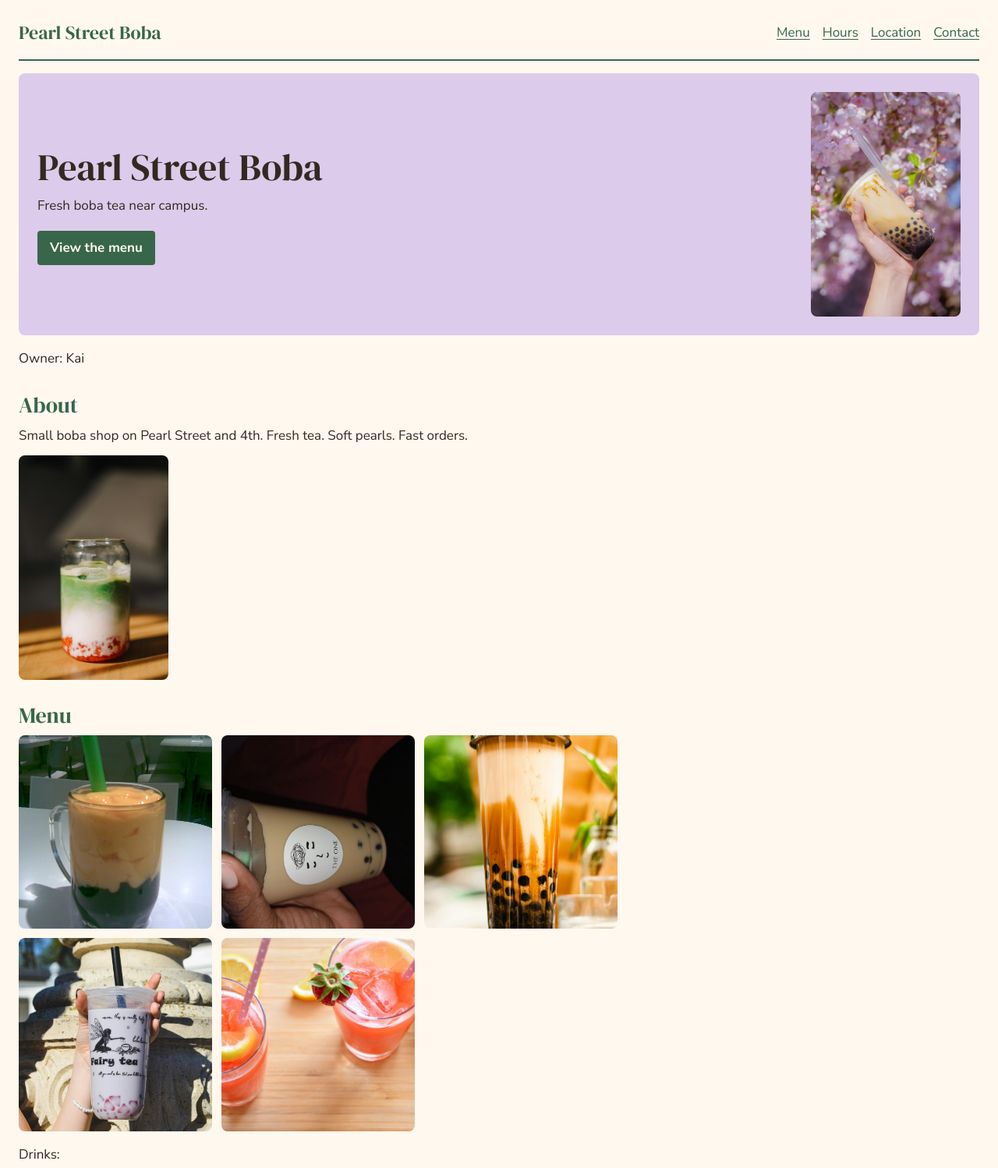
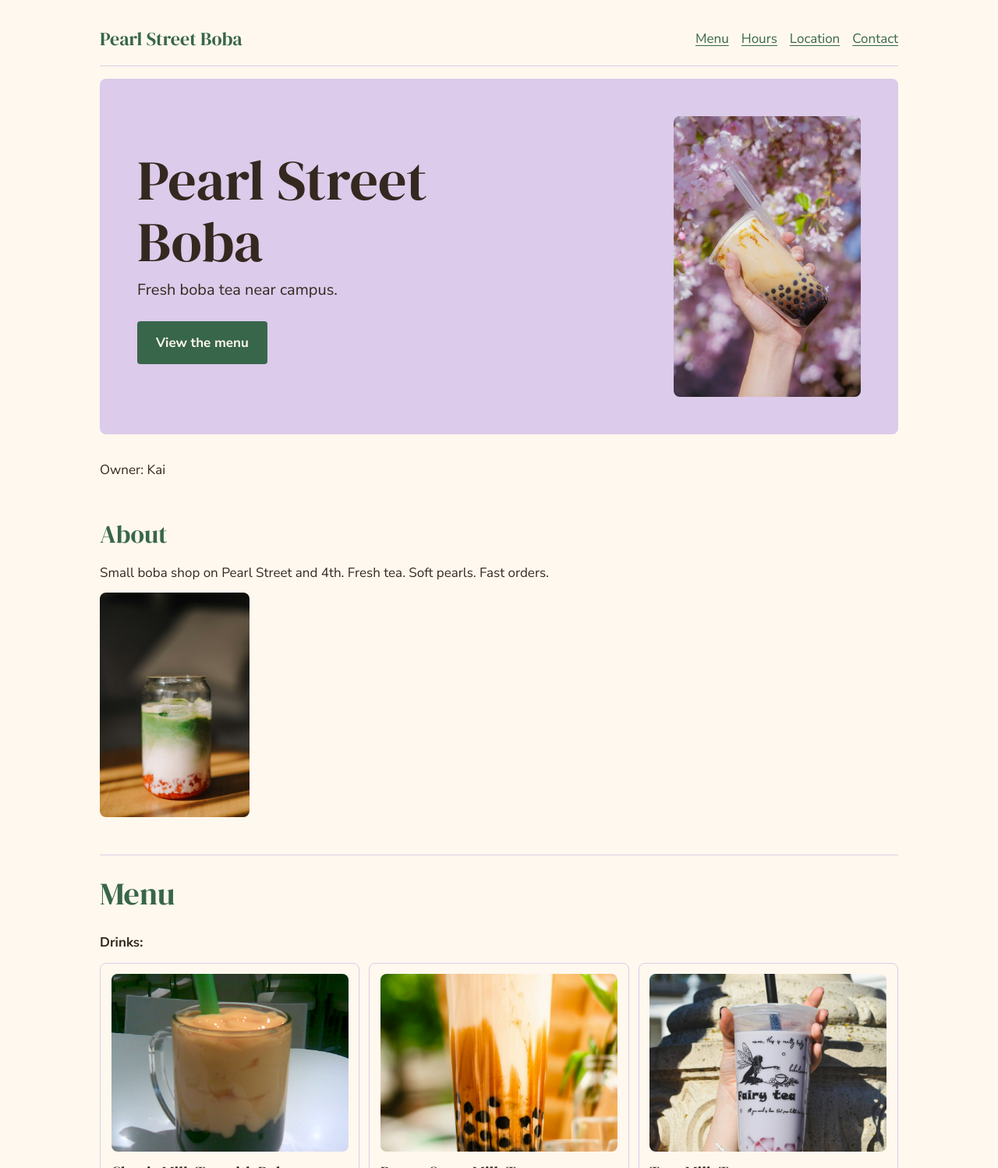
Before and after one commit to terrencez2013/pearl-street-boba, a plain HTML site: page index.html in a window 1280 px wide. Shown: the top 1498 px of the page at 78% size. Drawn offline with Linux system fonts and the light colour scheme.

Commit message:
Strengthen hero and menu visual hierarchy

```diff
--- a/index.html
+++ b/index.html
@@ -17,8 +17,9 @@
     }
 
     body {
-      margin: 0;
-      padding: 1.5rem;
+      max-width: 64rem;
+      margin: 0 auto;
+      padding: clamp(1rem, 3vw, 2rem);
       font-family: "Nunito Sans", Arial, sans-serif;
       font-size: 1.0625rem;
       line-height: 1.65;
@@ -34,7 +35,7 @@
       justify-content: space-between;
       gap: 0.75rem 1.5rem;
       padding-bottom: 1rem;
-      border-bottom: 2px solid var(--primary);
+      border-bottom: 1px solid var(--secondary);
       margin-bottom: 1rem;
     }
 
@@ -60,9 +61,9 @@
       flex-wrap: wrap;
       align-items: center;
       justify-content: space-between;
-      gap: 1rem;
-      padding: 1.5rem;
-      margin-bottom: 1rem;
+      gap: 2rem;
+      padding: clamp(1.5rem, 4vw, 3rem);
+      margin-bottom: 2rem;
       border-radius: 0.5rem;
       background: var(--secondary);
     }
@@ -74,16 +75,28 @@
       border-radius: 0.5rem;
     }
 
-    .hero .photo,
+    .hero > div {
+      flex: 1 1 18rem;
+    }
+
+    .hero p {
+      font-size: 1.25rem;
+      margin-bottom: 1rem;
+    }
+
+    .hero .photo {
+      width: 15rem;
+    }
+
     .about-photo {
       width: 12rem;
     }
 
     .menu-photos {
       display: grid;
-      grid-template-columns: repeat(2, minmax(0, 1fr));
+      grid-template-columns: repeat(5, minmax(0, 1fr));
       gap: 0.75rem;
-      max-width: 48rem;
+      max-width: 32rem;
       margin-bottom: 1rem;
     }
 
@@ -97,7 +110,7 @@
     .hero-button {
       display: inline-block;
       margin-top: 0.5rem;
-      padding: 0.5rem 1rem;
+      padding: 0.85rem 1.5rem;
       border-radius: 0.25rem;
       background: var(--primary);
       color: var(--background);
@@ -181,13 +194,26 @@
 
     h1 {
       margin: 0 0 0.35rem;
-      font-size: clamp(2rem, 1.5rem + 2vw, 3rem);
+      font-size: clamp(2.5rem, 1.5rem + 4vw, 4.5rem);
+      line-height: 1.1;
+      max-width: 12ch;
     }
 
     h2 {
       color: var(--primary);
-      margin: 1.75rem 0 0.5rem;
-      font-size: 1.75rem;
+      margin: 3rem 0 1rem;
+      font-size: 2rem;
+    }
+
+    #menu {
+      font-size: 2.5rem;
+      padding-top: 1.5rem;
+      border-top: 1px solid var(--secondary);
+    }
+
+    .menu-label {
+      font-weight: 700;
+      margin: 1.5rem 0 0.75rem;
     }
 
     p {
@@ -208,7 +234,7 @@
       display: grid;
       grid-template-columns: repeat(2, minmax(0, 1fr));
       gap: 0.75rem;
-      max-width: 48rem;
+      max-width: 64rem;
       padding: 0;
       list-style: none;
     }
@@ -236,6 +262,8 @@
 
     .drink-cards p {
       margin: 0;
+      color: var(--primary);
+      font-weight: 700;
     }
 
     .visit-row {
@@ -251,7 +279,6 @@
 
     @media (min-width: 44rem) {
       .drink-cards,
-      .menu-photos,
       .toppings-grid {
         grid-template-columns: repeat(3, minmax(0, 1fr));
       }
@@ -285,14 +312,7 @@
   <img class="photo about-photo" src="images/layered.jpg" width="900" height="1350" loading="lazy" alt="Layered boba drink" />
 
   <h2 id="menu">Menu</h2>
-  <div class="menu-photos">
-    <img class="photo" src="images/milk-tea.jpg" width="960" height="1280" loading="lazy" alt="Milk tea" />
-    <img class="photo" src="images/brown-sugar.jpg" width="900" height="675" loading="lazy" alt="Brown sugar boba" />
-    <img class="photo" src="images/brown-sugar-cup.jpg" width="900" height="1350" loading="lazy" alt="Cup of brown sugar milk tea" />
-    <img class="photo" src="images/taro.jpg" width="900" height="1350" loading="lazy" alt="Taro drink" />
-    <img class="photo" src="images/strawberry.jpg" width="900" height="600" loading="lazy" alt="Strawberry drink" />
-  </div>
-  <p>Drinks:</p>
+  <p class="menu-label">Drinks:</p>
   <ul class="drink-cards" role="list">
     <li>
       <img class="photo" src="images/milk-tea.jpg" width="960" height="1280" loading="lazy" alt="Classic milk tea with boba pearls" />
@@ -340,7 +360,15 @@
     </li>
   </ul>
 
-  <p>Toppings:</p>
+  <div class="menu-photos">
+    <img class="photo" src="images/milk-tea.jpg" width="960" height="1280" loading="lazy" alt="Milk tea" />
+    <img class="photo" src="images/brown-sugar.jpg" width="900" height="675" loading="lazy" alt="Brown sugar boba" />
+    <img class="photo" src="images/brown-sugar-cup.jpg" width="900" height="1350" loading="lazy" alt="Cup of brown sugar milk tea" />
+    <img class="photo" src="images/taro.jpg" width="900" height="1350" loading="lazy" alt="Taro drink" />
+    <img class="photo" src="images/strawberry.jpg" width="900" height="600" loading="lazy" alt="Strawberry drink" />
+  </div>
+
+  <p class="menu-label">Toppings:</p>
   <ul class="toppings-grid" role="list">
     <li>Classic boba pearls - +$0.75</li>
     <li>Brown sugar pearls - +$1.00</li>
```
